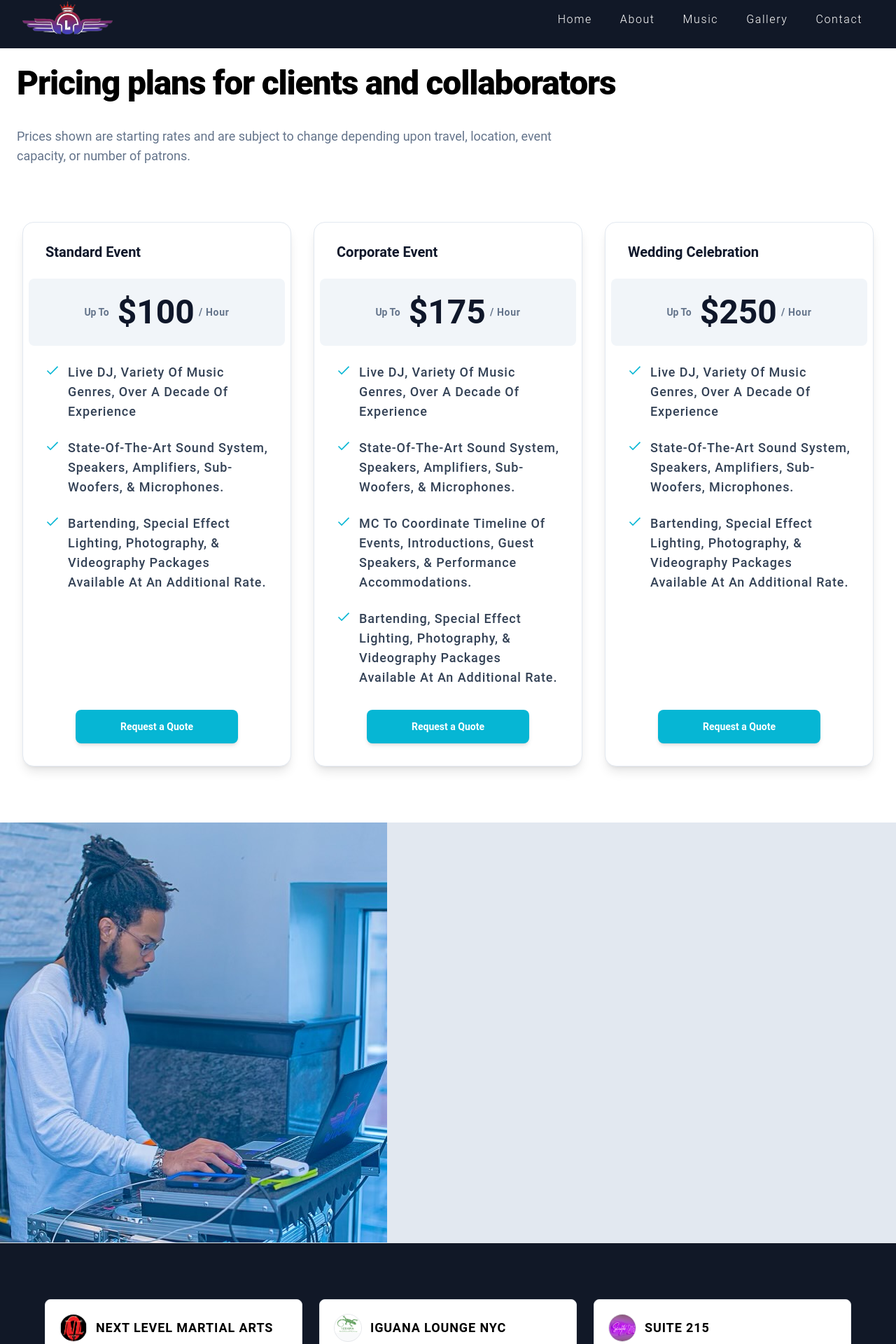
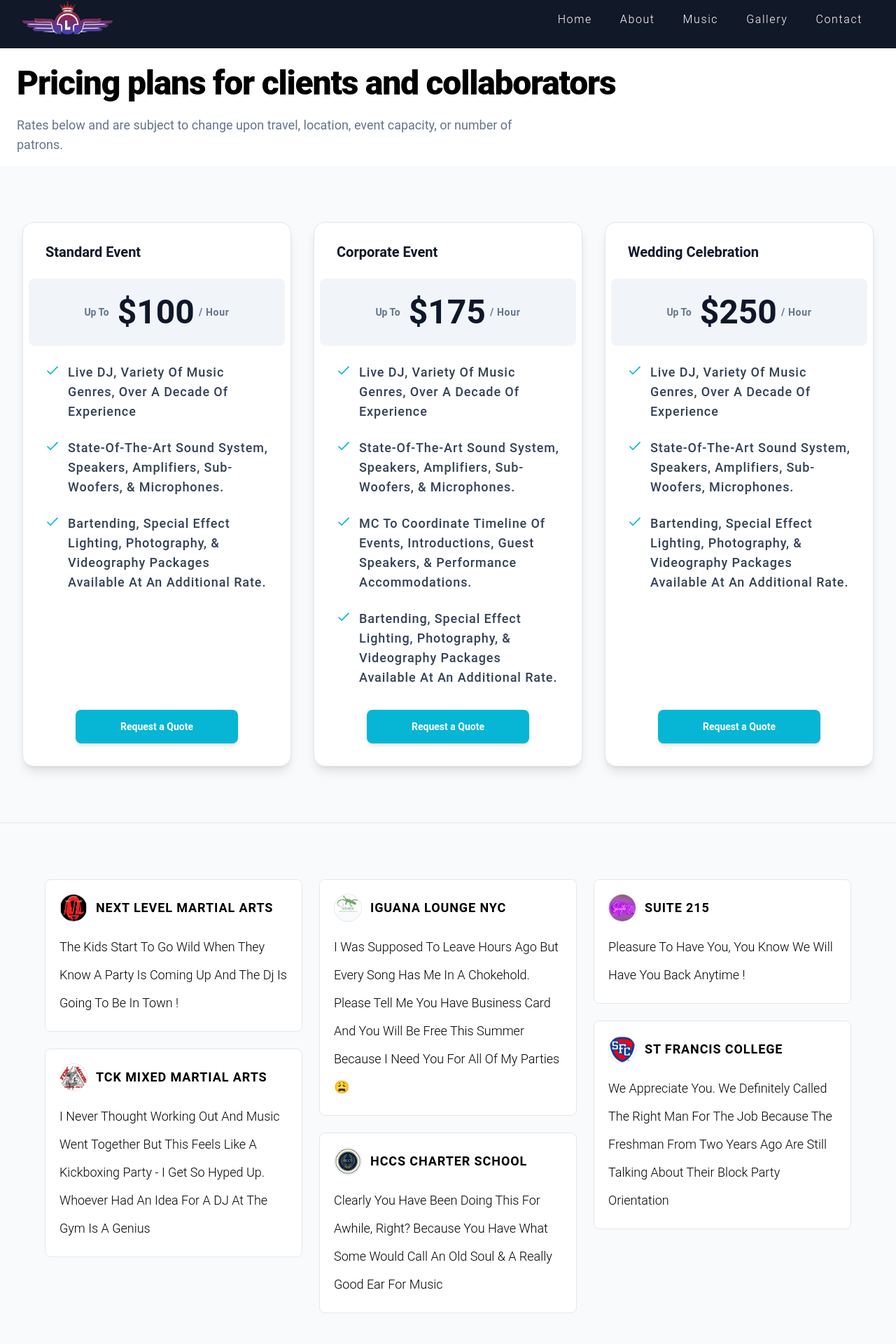
Before and after one commit to lamboprogramming/vercel-launch, a Next.js app in the folder djluchainz/: page / in a window 1280 px wide. Shown: the part 18-1938 px from the top of the page at 70% size. Built offline with nearby package versions, Linux system fonts and the light colour scheme.

Commit message:
home page looking complete

```diff
--- a/djluchainz/components/Animate.jsx
+++ b/djluchainz/components/Animate.jsx
@@ -8,8 +8,8 @@ const Animate = () => {
       <h2 className='text-3xl font-extrabold text-black sm:text-5xl sm:leading-tight sm:tracking-tight'>
         Pricing plans for clients and collaborators
       </h2>
-      <p className='max-w-3xl pt-8 text-lg text-slate-500'>
-         Prices shown are starting rates and are subject to change depending upon travel, location, event capacity, or number of patrons.
+      <p className='max-w-3xl pt-4 pb-4 text-lg text-slate-500'>
+         Rates below and are subject to change upon travel, location, event capacity, or number of patrons.
       </p>
      </div>
      <PricingPlan />
--- a/djluchainz/components/Heropage.jsx
+++ b/djluchainz/components/Heropage.jsx
@@ -1,12 +1,7 @@
 import Image from 'next/image'
 import Link from 'next/link'
-import bg from '../public/images/bg1.jpeg'
-import img from '../public/images/ludj.jpeg'
-
-import Social from './Social'
-import hall12 from '../public/images/hall12.jpg'
 import Animate from './Animate'
-import Testimonials from './Testimonials'
+import Imgbanner from './Imgbanner'
 
 
 const Heropage = () => {
@@ -20,8 +15,7 @@ const Heropage = () => {
     {/* Section 1 */}
     <div>
       <Animate />
-      <Image src={img} alt="/" />
-      <Testimonials />
+      <Imgbanner />
     </div>
 
 
--- a/djluchainz/components/PricingPlan.jsx
+++ b/djluchainz/components/PricingPlan.jsx
@@ -8,7 +8,7 @@ function PricingPlans() {
 
 
     <div>
-    <div className="grid gap-12 px-4 py-12 mx-auto bg-white md:py-20 lg:grid-cols-3 lg:gap-8 max-w-7xl sm:px-6 lg:px-8">
+    <div className="grid gap-12 px-4 py-12 mx-auto bg-slate-50 md:py-20 lg:grid-cols-3 lg:gap-8 max-w-7xl sm:px-6 lg:px-8">
       {pricingplans.map((plan) => (
         <div
           key={plan.title}
--- a/djluchainz/components/Testimonials.jsx
+++ b/djluchainz/components/Testimonials.jsx
@@ -9,7 +9,7 @@ import suite from '../public/images/msz.png'
 
 const Testimonials = () => {
     return (
-      <div className='w-full font-sans bg-gray-900'>
+      <div className='w-full font-sans bg-slate-50'>
 
       {/* Testimonials Section */}
       <div className="w-full px-5 py-12 border-t border-b border-gray-200 md:py-20">
--- a/djluchainz/src/pages/index.js
+++ b/djluchainz/src/pages/index.js
@@ -6,7 +6,8 @@ import Link from 'next/link'
 import Navbar from '../../components/Navbar'
 import Heropage from '../../components/Heropage'
 import Banner from '../../components/Banner'
-import Imgbanner from 'components/Imgbanner'
+import Testimonials from 'components/Testimonials'
+
 
 
 
@@ -26,8 +27,9 @@ export default function Home() {
         <Navbar />
         <Banner />
         <Heropage />
-        <Imgbanner />
+        <Testimonials />
         <Footer />
+
     </div>
   )
 }
```
